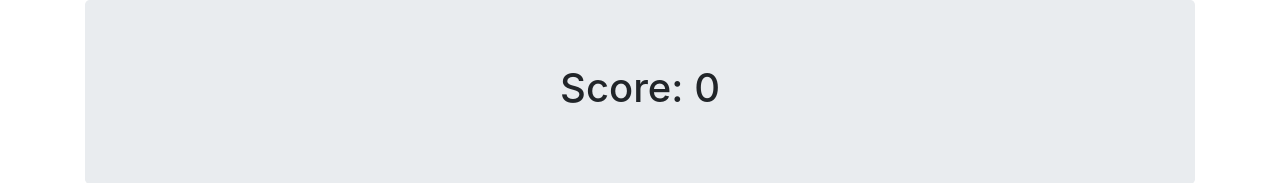
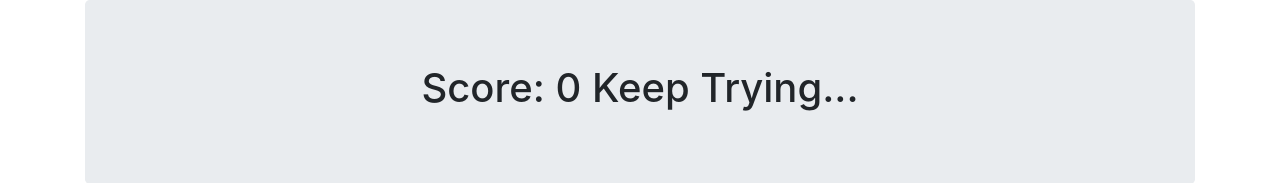
Before and after one commit to tobydragon/match, a React (Create React App) app: page / in a window 1280 px wide. Shown: the top 183 px of the page. Built offline with nearby package versions, Linux system fonts and the light colour scheme.

Commit message:
Score display and win message

```diff
--- a/src/main/js/NineCardMatch.jsx
+++ b/src/main/js/NineCardMatch.jsx
@@ -32,8 +32,14 @@ const calcSelectedState = (keyCard, cardSelected) => {
 export const calcCurrentScore = (cardModels) => {
     const correctCount = cardModels.filter((cardModel)=> cardModel.selectedState === SelectedState.CORRECT).length;
     const incorrectCount = cardModels.filter((cardModel)=> cardModel.selectedState === SelectedState.INCORRECT).length;
-    console.log(correctCount, incorrectCount);
     return correctCount - incorrectCount;
+}
+
+export const selectedAllCorrect = (keyCard, cardModels) => {
+    return cardModels
+        .filter((cardModel)=> cardModel.selectedState === SelectedState.NOT_SELECTED)
+        .filter((cardModel)=> calcSelectedState(keyCard, cardModel) === SelectedState.CORRECT)
+        .length === 0;
 }
 
 export const NineCardMatch = (props) => {
@@ -48,13 +54,14 @@ export const NineCardMatch = (props) => {
 
     const keyCard = makeCardFromModel(props.model.keyCard, SelectedState.NOT_SELECTED);
     const cardsToMatch = cardModels.map((cardModel)=>makeCardFromModel(cardModel, cardSelected));
+    const message = selectedAllCorrect(props.model.keyCard, cardModels)? "Well Done!": "Keep Trying...";
     return (
         <Container>
             <Jumbotron>
                 <Row>
                     <Col className="align-items-center">
                         <Row className="justify-content-center align-items-center">
-                            <h1>{"Score: " + calcCurrentScore(cardModels)}</h1>
+                            <h1>{"Score: " + calcCurrentScore(cardModels)+ "\t"+ message}</h1>
                         </Row>
                     </Col>
                 </Row>
@@ -75,10 +82,7 @@ export const NineCardMatch = (props) => {
             </CardDeck>
             </Row>
         </Container>
-
-
     );
-
 }
 
 export default NineCardMatch;
```
Also changed, not shown: 1 other file (tests, documents, lock files or other folders).
